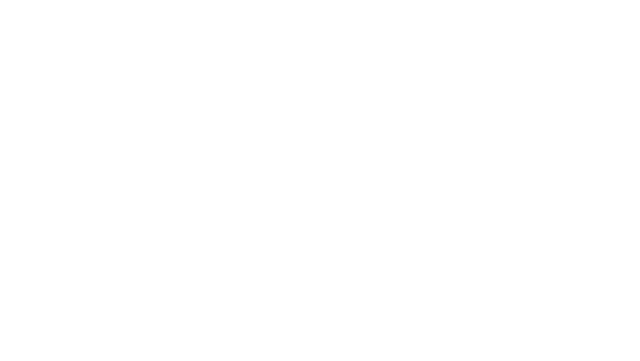
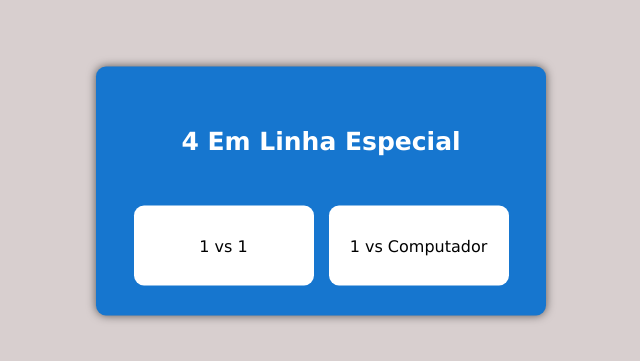
Before and after one commit to Diogo2024152576/LS-4-em-linha-Especial, a React (Create React App) app in the folder projeto/: page / in a window 1280 px wide. Shown: the part 209-570 px from the top of the page, without its empty margins (319-959 px from the left). Built offline with nearby package versions, Linux system fonts and the light colour scheme.

Commit message:
estados necessarios para navegar pelas paginas de 1vs1 e 1vs comp

```diff
--- a/projeto/public/index.html
+++ b/projeto/public/index.html
@@ -9,7 +9,7 @@
       name="description"
       content="Web site created using create-react-app"
     />
-    <link rel="apple-touch-icon" href="%PUBLIC_URL%/logo192.png" />
+    <link rel="apple-touch-icon" href="%PUBLIC_URL%/favicon.ico" />
 
     <link rel="manifest" href="%PUBLIC_URL%/manifest.json" />
 
--- a/projeto/src/App.js
+++ b/projeto/src/App.js
@@ -1,9 +1,38 @@
-
+import { useState } from 'react';
+import './assets/styles/App.css'
+import MenuSelecaoJogo from './components/popUpMenuInicial/menuSelecao'
+import JogoPlvsPl from './components/Jogo1vs1/main1vs1'
+import JogoPlvsComp from './components/Jogo1vsComp/main1vsComp'
 
 function App() {
+
+  const [started, setStarted] = useState(0); /* estado incial (jogo nao iniciado)*/
+  // 0 - jogo nao inciado
+  // 1 - jogo 1vs1
+  // 2 - jogo 1 vs computador
+
+  const startGamePlvsPl = () => {
+    setStarted(1);
+  }
+
+  const startGamePlvsCmp = () => {
+    setStarted(2);
+  }
+
   return (
     <div className="App">
-
+     {started === 0 && (
+      <MenuSelecaoJogo
+        startGamePlvsPl={startGamePlvsPl}
+        startGamePlvsCmp={startGamePlvsCmp}
+      />
+    )}
+    {started === 1 && (
+      <JogoPlvsPl voltarAoMenu={() => setStarted(0)}/>
+    )}
+    {started === 2 && (
+      <JogoPlvsComp voltarAoMenu={() => setStarted(0)}/>
+    )}
     </div>
   );
 }
--- /dev/null
+++ b/projeto/src/assets/styles/App.css
@@ -0,0 +1,12 @@
+
+* {
+    box-sizing: border-box;
+}
+
+
+html, body {
+    height: 100%;
+    margin: 0;
+    padding: 0;
+    background-color: rgb(216, 207, 207);
+}
--- /dev/null
+++ b/projeto/src/assets/styles/index.css
@@ -0,0 +1,40 @@
+:root {
+
+    /*variaveis globais de cores*/
+    --globalColor: #404487;
+    --messageColor: rgb(11, 11, 241);
+    --boxshadow0: 0px 0px 0px;
+    --top10Color: #404487;
+    --gameOverColor: #404487;
+  }
+
+  * {
+    margin: 0;
+    padding: 0;
+    box-sizing: border-box;
+  }
+
+  body {
+    font-family: Verdana, "Clear Sans", "Helvetica Neue", Arial, sans-serif;
+  }
+
+  select,
+  label,
+  dd,
+  button {
+    padding: 5px;
+    border-radius: 5px;
+    outline: none;
+  }
+  #message,
+  footer,
+  select,
+  #panel-control button,
+  #panel-control dt,
+  #panel-control dd {
+    user-select: none;
+  }
+  select,
+  button {
+    cursor: pointer;
+  }
--- /dev/null
+++ b/projeto/src/components/Jogo1vs1/main1vs1.jsx
@@ -0,0 +1,9 @@
+export default function JogoPlvsPl({ voltarAoMenu }) {
+    return (
+      <div>
+        <h2>Modo 1 vs 1</h2>
+        {/* Aqui vai o tabuleiro */}
+        <button onClick={voltarAoMenu}>Voltar ao menu</button>
+      </div>
+    );
+  }
--- /dev/null
+++ b/projeto/src/components/Jogo1vsComp/main1vsComp.jsx
@@ -0,0 +1,9 @@
+export default function JogoPlvsComp({ voltarAoMenu }) {
+    return (
+      <div>
+        <h2>Modo 1 vs Comp</h2>
+        {/* Aqui vai o tabuleiro */}
+        <button onClick={voltarAoMenu}>Voltar ao menu</button>
+      </div>
+    );
+  }
--- /dev/null
+++ b/projeto/src/components/popUpMenuInicial/menuSelecao.css
@@ -0,0 +1,48 @@
+
+
+.selecaoJogada {
+    position: fixed;
+    top: 50%;
+    left: 50%;
+    transform: translate(-50%, -50%); /* centralizar o pop up */
+    background: rgb(22, 118, 207);
+    display: flex;
+    flex-direction: column;
+    justify-content: center;
+    align-items: center;
+    z-index: 1000;
+    padding: 20px;
+    border-radius: 10px;
+    min-width: 450px;
+    min-height: auto;
+    width: auto;
+    box-sizing: border-box;
+    box-shadow: 0 0 10px rgba(0, 0, 0, 0.6)
+}
+
+.selecaoJogada h1 {
+    margin-top: 40px;
+    color: white;
+    font-size: 25px;
+    font-weight: bold;
+}
+
+.selecaoJogada .selecao {
+    background-color: transparent;
+    padding: 10px;
+    width: 100%;
+    margin-top: 40px;
+    display: flex;
+    flex-direction: row;
+    justify-content: space-around;
+}
+
+.selecaoJogada .selecao button {
+    background-color: #fff;
+    width:  180px;
+    height: 80px;
+    font-family: Verdana, Geneva, Tahoma, sans-serif;
+    font-size: 16px;
+    border: none;
+    border-radius: 10px;
+}
--- /dev/null
+++ b/projeto/src/components/popUpMenuInicial/menuSelecao.jsx
@@ -0,0 +1,13 @@
+import './menuSelecao.css'
+
+export default function MenuSelecaoJogo({startGamePlvsPl, startGamePlvsCmp}) {
+    return(
+        <div className="selecaoJogada">
+            <h1>4 Em Linha Especial</h1>
+            <div className="selecao">
+                <button onClick={startGamePlvsPl}>1 vs 1</button>
+                <button onClick={startGamePlvsCmp}>1 vs Computador</button>
+            </div>
+        </div>
+    )
+}
--- a/projeto/src/index.js
+++ b/projeto/src/index.js
@@ -1,7 +1,7 @@
 import React from "react";
 import ReactDOM from "react-dom/client";
 import App from "./App";
-
+import "./assets/styles/index.css"
 
 
 const root = ReactDOM.createRoot(document.getElementById("root"));
```
Also changed, not shown: projeto/src/assets/images/quadrado.svg (added).
